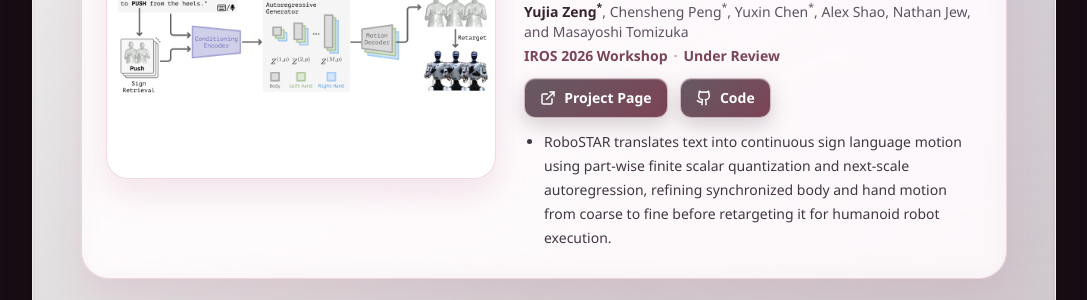
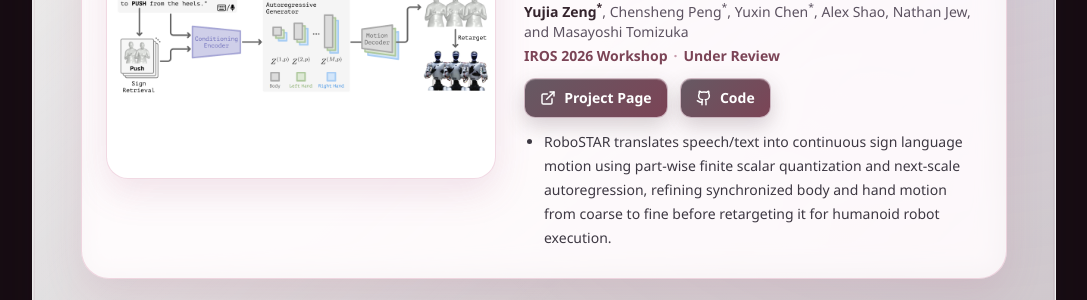
Before and after one commit to zyjOrz/zyjOrz.github.io, a Next.js app: page / in a window 1280 px wide. Shown: the part 1980-2280 px from the top of the page, without its empty margins (96-1183 px from the left). Built offline with nearby package versions, Linux system fonts and the light colour scheme.

Commit message:
robostar

```diff
--- a/app/robostar.tsx
+++ b/app/robostar.tsx
@@ -42,5 +42,5 @@
   // This is the exact Code URL requested by the site owner.
   codeUrl: 'https://github.com/zyjOrz/zyjOrz.github.io',
   description:
-    'RoboSTAR translates text into continuous sign language motion using part-wise finite scalar quantization and next-scale autoregression, refining synchronized body and hand motion from coarse to fine before retargeting it for humanoid robot execution.',
+    'RoboSTAR translates speech/text into continuous sign language motion using part-wise finite scalar quantization and next-scale autoregression, refining synchronized body and hand motion from coarse to fine before retargeting it for humanoid robot execution.',
 };
```
